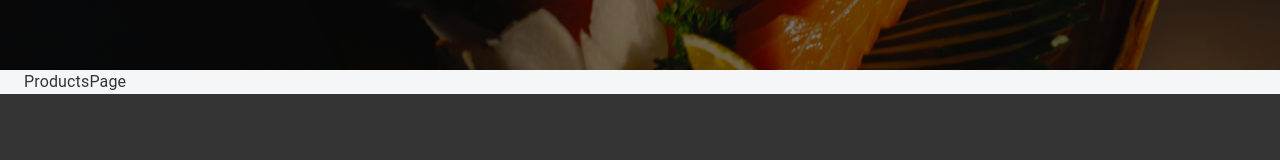
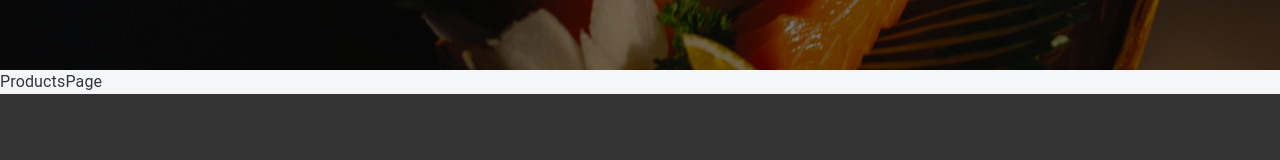
Before and after one commit to Muhammadsaid01/car-react, a React (Create React App) app: page /products in a window 1280 px wide. Shown: the part 330-490 px from the top of the page. Built offline with nearby package versions, Linux system fonts and the light colour scheme.

Commit message:
feat: develop productsPage nested routing system

```diff
--- /dev/null
+++ b/src/app/screens/productsPage/ChosenProduct.tsx
@@ -0,0 +1,5 @@
+export default function ChosenProduct() {
+	return <div className={'chosen-product'}>
+		ChosenProduct
+	</div>;
+}
--- /dev/null
+++ b/src/app/screens/productsPage/Products.tsx
@@ -0,0 +1,5 @@
+export default function Products() {
+	return <div >
+		ProductsPage
+	</div>;
+}
--- a/src/app/screens/productsPage/index.tsx
+++ b/src/app/screens/productsPage/index.tsx
@@ -1,5 +1,19 @@
-import { Container } from '@mui/material'
+import { Route, Switch, useRouteMatch } from 'react-router-dom'
+import ChosenProduct from './ChosenProduct'
+import Products from './Products'
+
 
 export default function ProductsPage() {
-  return <Container>ProductsPage</Container>;
+  const products = useRouteMatch();
+  console.log("products:",products);
+  return <div className={'products-page'}>
+    <Switch>
+      <Route path={`${products.path}/:productId`}>
+      <ChosenProduct />
+      </Route>
+        <Route path={`${products.path}`}>
+          <Products />
+        </Route>
+    </Switch>
+  </div>;
 }
```
